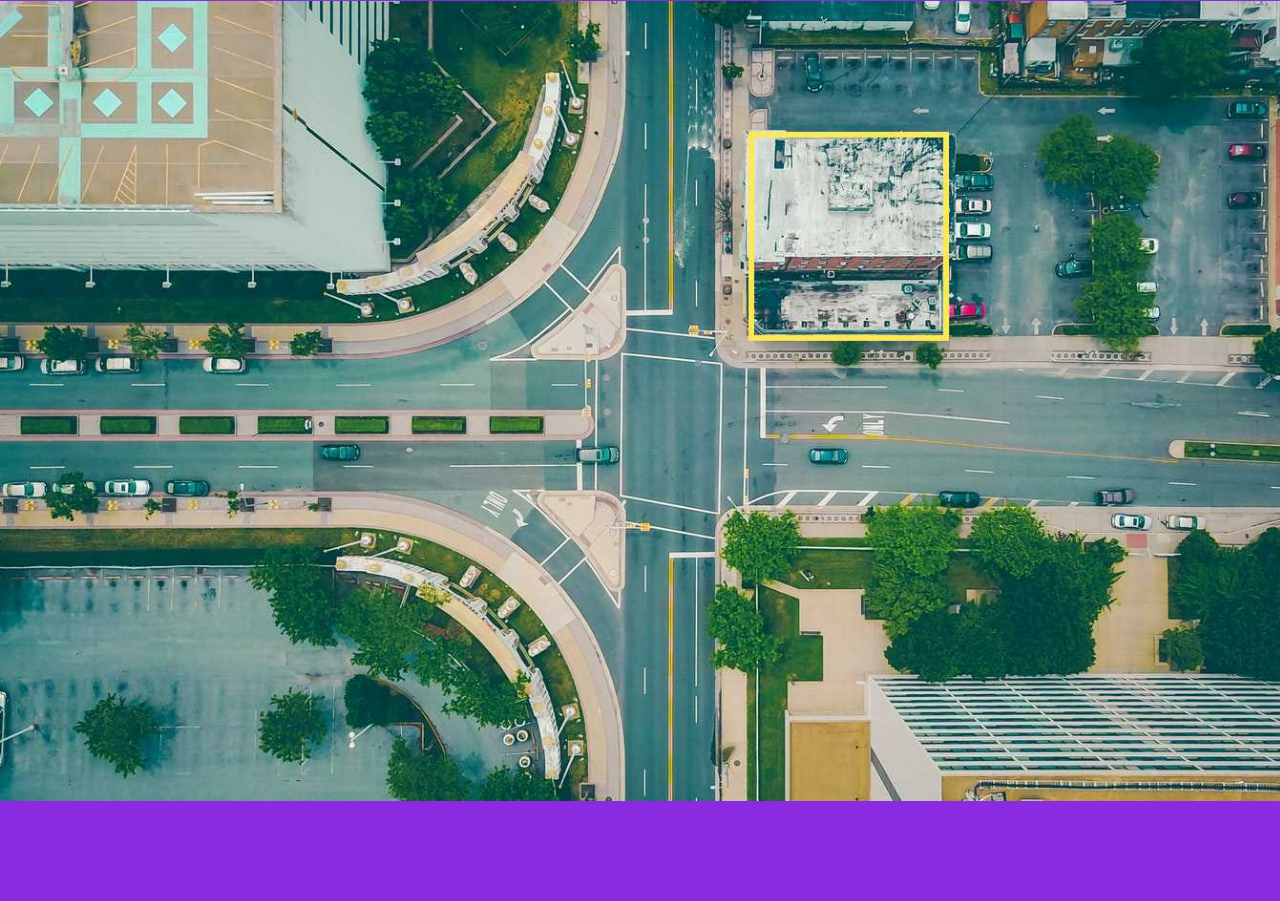
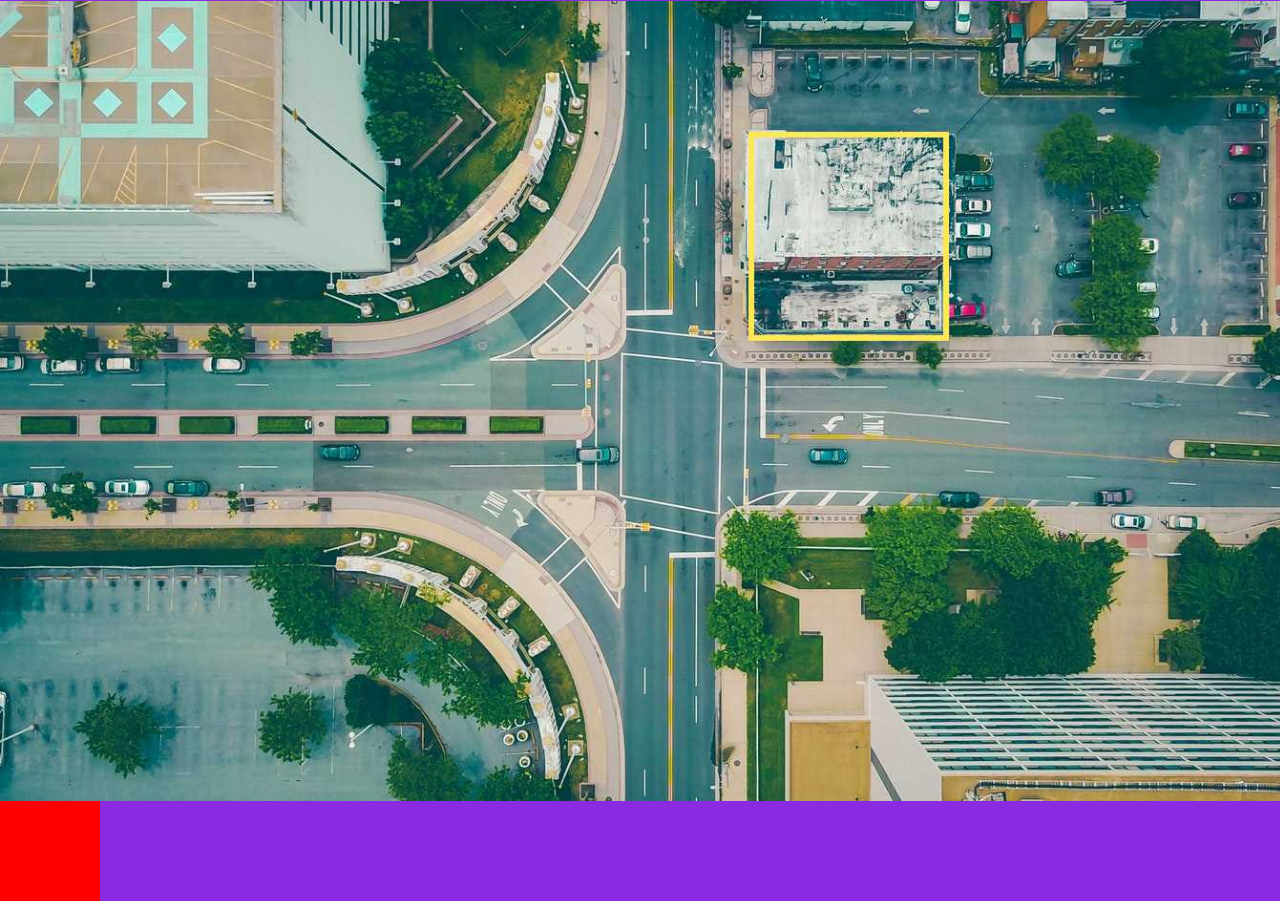
Before and after one commit to Koozu0909/Halloween-Web, a plain HTML site: page index.html in a window 1280 px wide. Shown: the part 2529-3430 px from the top of the page. Before the commit the page ends 3330 px from the top, so only its background shows below. Drawn offline with nearby package versions, Linux system fonts and the light colour scheme; a script that the page names is missing; a web font is replaced by a local one.

Commit message:
add new div

```diff
--- a/index.html
+++ b/index.html
@@ -155,7 +155,9 @@
         </div>
     </div>
     <!-- MAP -->
+    <div style="width: 100px;height: 100px; background-color:red;">
 
+    </div>
 
 
     <script>
```
